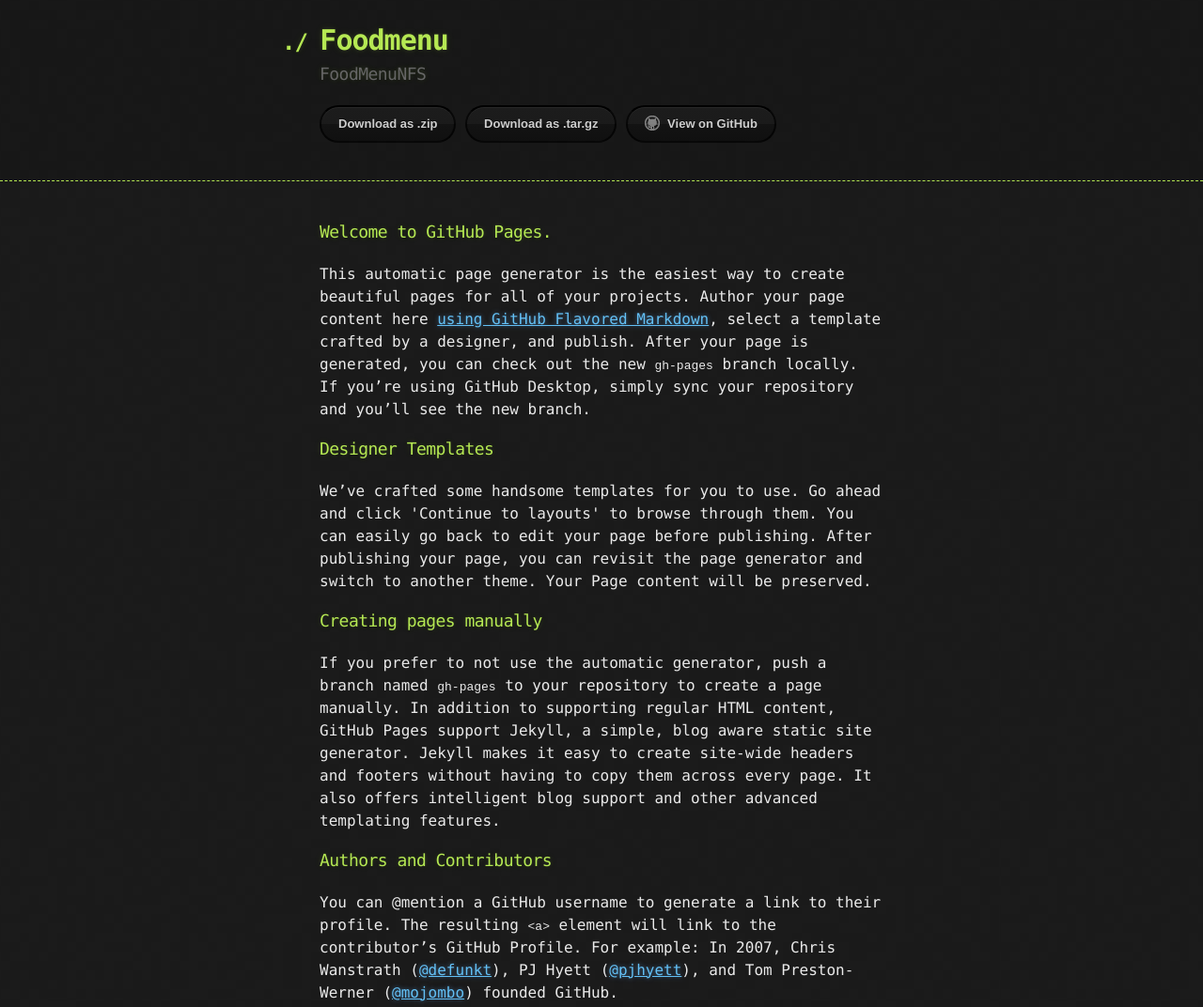
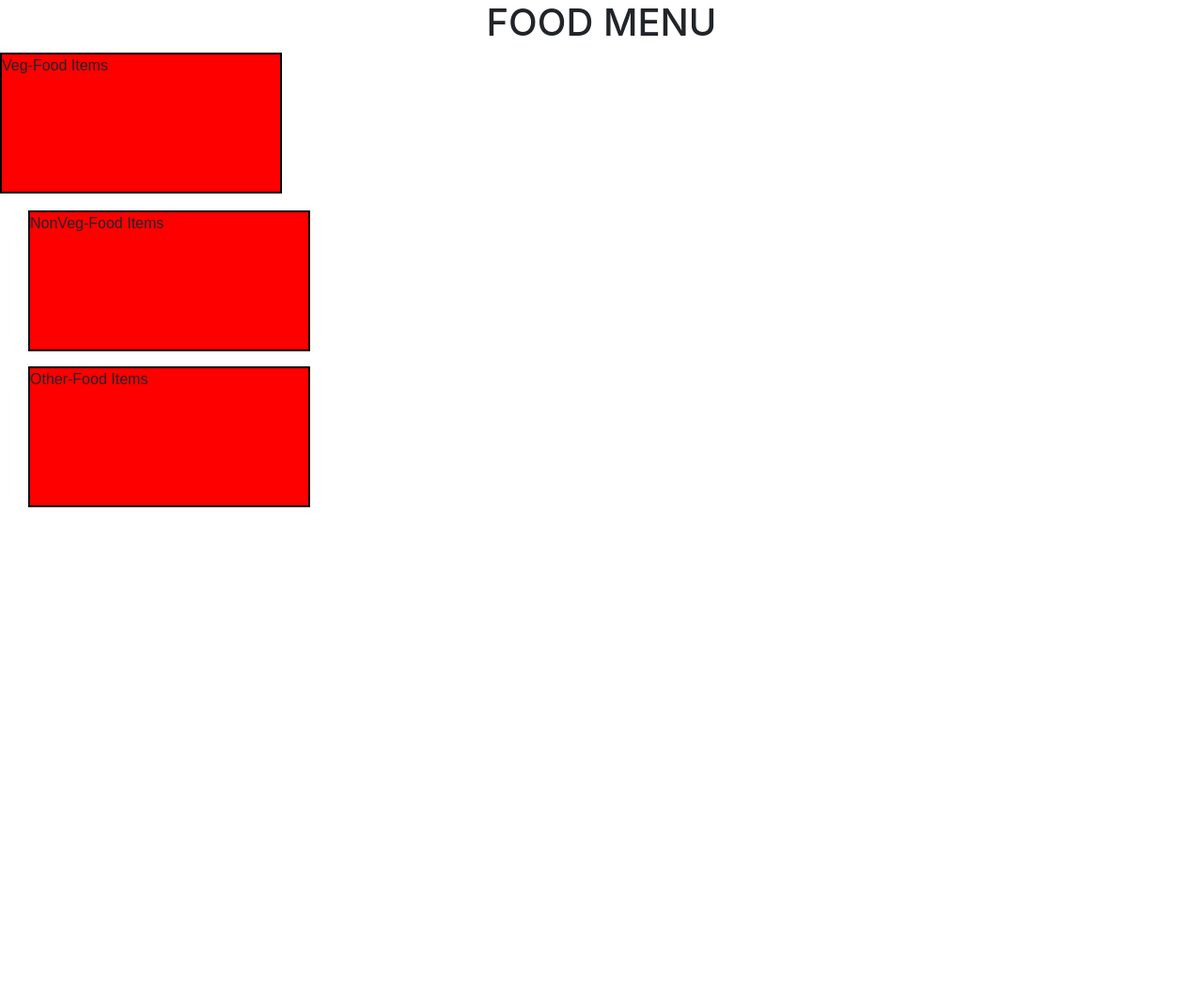
Before and after one commit to shaikhsardar/FoodMenu, a plain HTML site: page index.html in a window 1280 px wide. Shown: the top 1072 px of the page at 94% size. After the commit the page ends 800 px from the top, so only its background shows below. Drawn offline with nearby package versions, Linux system fonts and the light colour scheme.

Commit message:
Update index.html

```diff
--- a/index.html
+++ b/index.html
@@ -1,60 +1,115 @@
 <!DOCTYPE html>
-<html>
+
+<html lang="en">
   <head>
-    <meta charset='utf-8'>
-    <meta http-equiv="X-UA-Compatible" content="chrome=1">
+    <meta charset="utf-8">
+    <meta http-equiv="X-UA-Compatible" content="IE=edge">
+    <meta name="viewport" content="width=device-width, initial-scale=1">
 
-    <link rel="stylesheet" type="text/css" href="stylesheets/stylesheet.css" media="screen">
-    <link rel="stylesheet" type="text/css" href="stylesheets/github-dark.css" media="screen">
-    <link rel="stylesheet" type="text/css" href="stylesheets/print.css" media="print">
+    <title>FOOD MENU</title >
 
-    <title>Foodmenu by shaikhsardar</title>
+
+    <!-- Bootstrap -->
+    <link href="css/bootstrap.min.css" rel="stylesheet">
+
+    <style>
+
+  {
+      box-sizing= border-box;
+
+	padding:20px 40px 20px 40px;
+	border:40px;
+	margin:40px;
+	width:300px;
+   }
+
+  h1{
+
+  margine-bottom: 15px;
+
+   }
+
+  p{
+
+	border:2px solid black;
+
+        background-color:red;
+
+	width:300px;
+
+	height:150px;
+
+	font-family:Arial;
+
+
+    }
+
+ .row{
+
+	margin-bottom:2px;
+
+     }
+
+@media(min-width:992px)and(max-width:1199px)
+{
+    .col-md-1,.col-md-2,.col-md-3
+
+	{
+   	float:left;
+
+		border:2px;
+
+	}
+
+     .col-md-1{
+
+
+		width:8.33%;
+
+
+
+		}
+
+     .col-md-2{
+
+		 width:16.66%;
+
+
+		}
+
+     .col-md-3{
+
+		width:25%;
+
+
+	 	}
+
+ }
+
+  </head>
+</style>
+
 </head>
 
 <body>
 
-    <header>
-      <div class="container">
-        <h1>Foodmenu</h1>
-        <h2>FoodMenuNFS</h2>
+<h1 style="text-align:center">FOOD MENU</h1>
 
-        <section id="downloads">
-          <a href="https://github.com/shaikhsardar/FoodMenu/zipball/master" class="btn">Download as .zip</a>
-          <a href="https://github.com/shaikhsardar/FoodMenu/tarball/master" class="btn">Download as .tar.gz</a>
-          <a href="https://github.com/shaikhsardar/FoodMenu" class="btn btn-github"><span class="icon"></span>View on GitHub</a>
-        </section>
+<div class ="container-fluid">
+<div class="row"
+
+	<div class="col-md-6  col-sm-4">
+
+	 <p>Veg-Food Items</p>
+
 	</div>
-    </header>
-
-    <div class="container">
-      <section id="main_content">
-        <h3>
-<a id="welcome-to-github-pages" class="anchor" href="#welcome-to-github-pages" aria-hidden="true"><span aria-hidden="true" class="octicon octicon-link"></span></a>Welcome to GitHub Pages.</h3>
-
-<p>This automatic page generator is the easiest way to create beautiful pages for all of your projects. Author your page content here <a href="https://guides.github.com/features/mastering-markdown/">using GitHub Flavored Markdown</a>, select a template crafted by a designer, and publish. After your page is generated, you can check out the new <code>gh-pages</code> branch locally. If you’re using GitHub Desktop, simply sync your repository and you’ll see the new branch.</p>
-
-<h3>
-<a id="designer-templates" class="anchor" href="#designer-templates" aria-hidden="true"><span aria-hidden="true" class="octicon octicon-link"></span></a>Designer Templates</h3>
-
-<p>We’ve crafted some handsome templates for you to use. Go ahead and click 'Continue to layouts' to browse through them. You can easily go back to edit your page before publishing. After publishing your page, you can revisit the page generator and switch to another theme. Your Page content will be preserved.</p>
-
-<h3>
-<a id="creating-pages-manually" class="anchor" href="#creating-pages-manually" aria-hidden="true"><span aria-hidden="true" class="octicon octicon-link"></span></a>Creating pages manually</h3>
-
-<p>If you prefer to not use the automatic generator, push a branch named <code>gh-pages</code> to your repository to create a page manually. In addition to supporting regular HTML content, GitHub Pages support Jekyll, a simple, blog aware static site generator. Jekyll makes it easy to create site-wide headers and footers without having to copy them across every page. It also offers intelligent blog support and other advanced templating features.</p>
-
-<h3>
-<a id="authors-and-contributors" class="anchor" href="#authors-and-contributors" aria-hidden="true"><span aria-hidden="true" class="octicon octicon-link"></span></a>Authors and Contributors</h3>
-
-<p>You can @mention a GitHub username to generate a link to their profile. The resulting <code>&lt;a&gt;</code> element will link to the contributor’s GitHub Profile. For example: In 2007, Chris Wanstrath (<a href="https://github.com/defunkt" class="user-mention">@defunkt</a>), PJ Hyett (<a href="https://github.com/pjhyett" class="user-mention">@pjhyett</a>), and Tom Preston-Werner (<a href="https://github.com/mojombo" class="user-mention">@mojombo</a>) founded GitHub.</p>
-
-<h3>
-<a id="support-or-contact" class="anchor" href="#support-or-contact" aria-hidden="true"><span aria-hidden="true" class="octicon octicon-link"></span></a>Support or Contact</h3>
-
-<p>Having trouble with Pages? Check out our <a href="https://help.github.com/pages">documentation</a> or <a href="https://github.com/contact">contact support</a> and we’ll help you sort it out.</p>
-      </section>
+	<div class="col-md-6 col-sm-4 ">
+	<p>NonVeg-Food Items</p>
 	 </div>
-
-
+	 <div class="col-md-6 col-sm-4 ">
+	<p>Other-Food Items</p>
+	</div>
+</div>
+</div>
 </body>
  </html>
```
Lines whose indentation alone changed are shown as unchanged.
